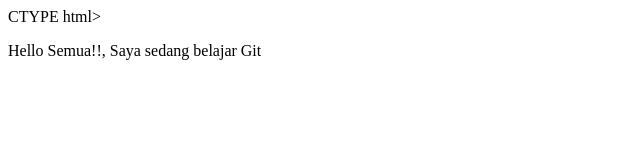
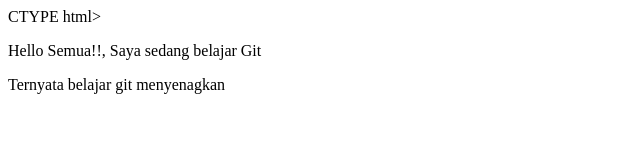
Before and after one commit to sukim12/Proyek-01, a plain HTML site: page index.html in a window 1280 px wide. Shown: the whole page, without its empty margins (0-640 px from the left). Drawn offline with Linux system fonts and the light colour scheme.

Commit message:
perubahan ke tiga

```diff
--- a/index.html
+++ b/index.html
@@ -6,5 +6,6 @@
     </head>
     <body>
         <p>Hello Semua!!, Saya sedang belajar Git</p>
+        <p>Ternyata belajar git menyenagkan</p>
     </body>
 </html>
```
